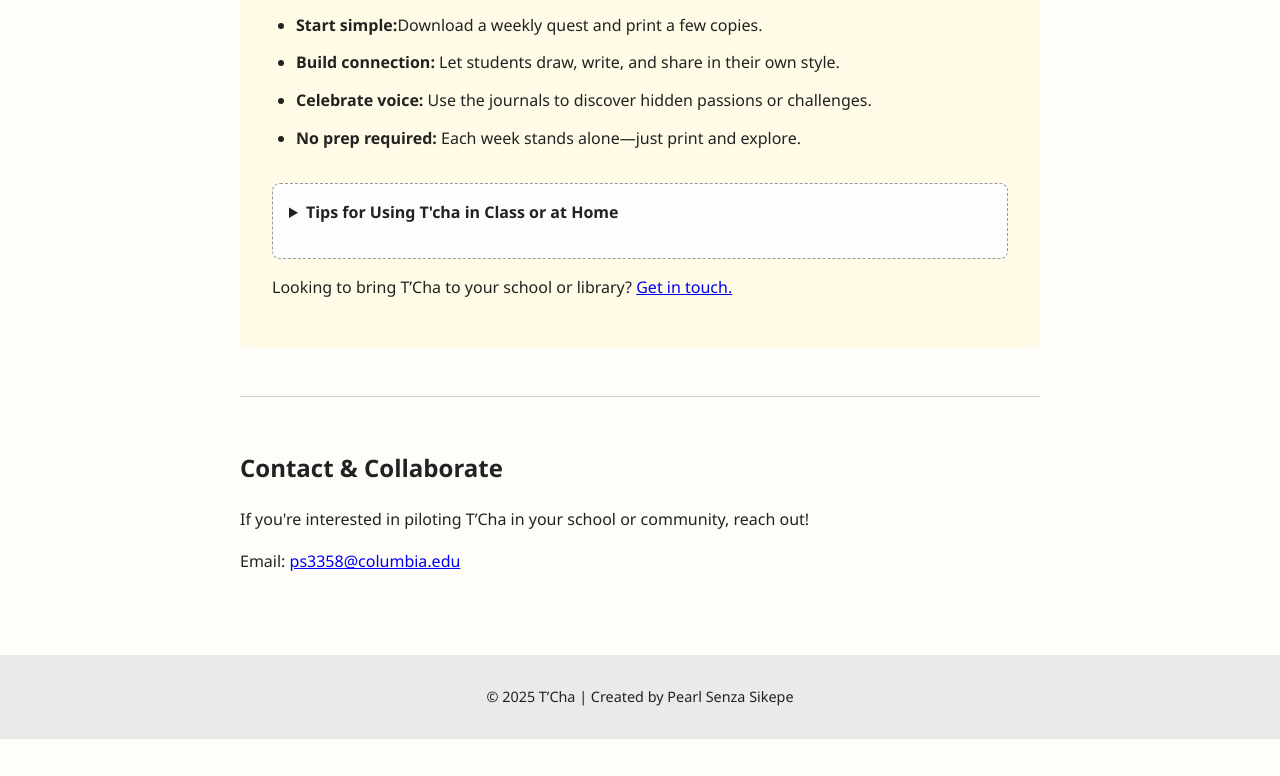
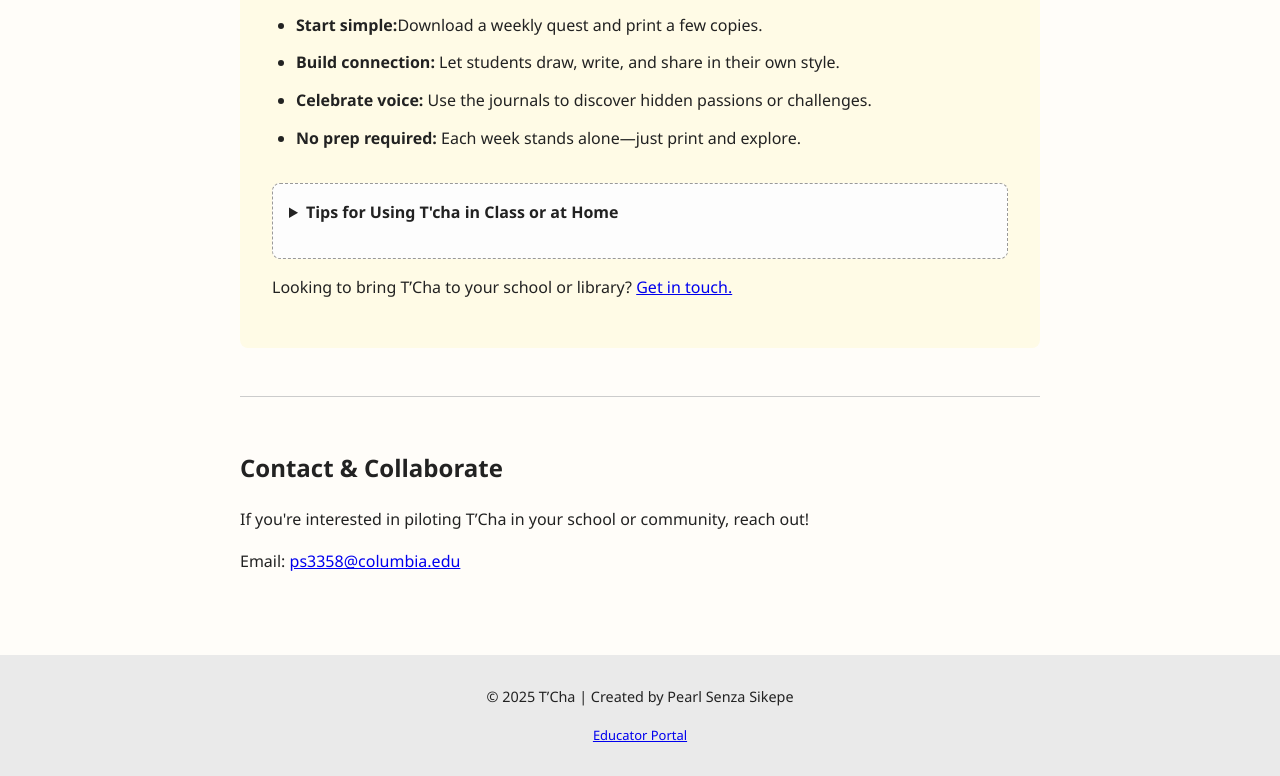
Before and after one commit to Senza-Code/tcha-edu, a plain HTML site: page index.html in a window 1280 px wide. Shown: the part 1177-1953 px from the top of the page. Before the commit the page ends 1916 px from the top, so only its background shows below. Drawn offline with Linux system fonts and the light colour scheme.

Commit message:
Add footer link to pilot portal

```diff
--- a/index.html
+++ b/index.html
@@ -95,6 +95,7 @@
 
   <footer>
     <p>© 2025 T’Cha | Created by Pearl Senza Sikepe</p>
+    <p><a href="pilot.html" style="font-size: 0.9em;">Educator Portal</a></p>
   </footer>
 </body>
 </html>
```
